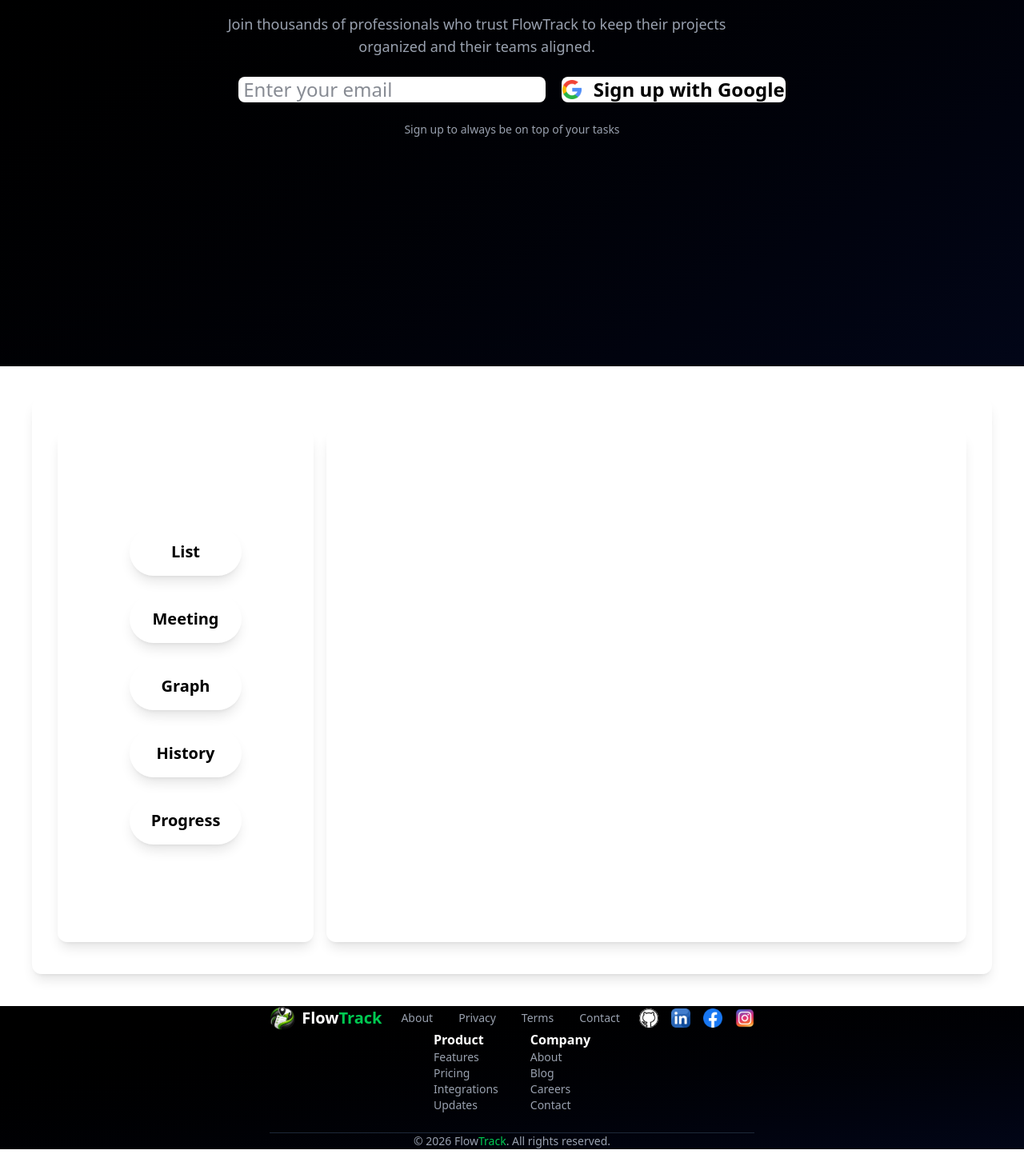
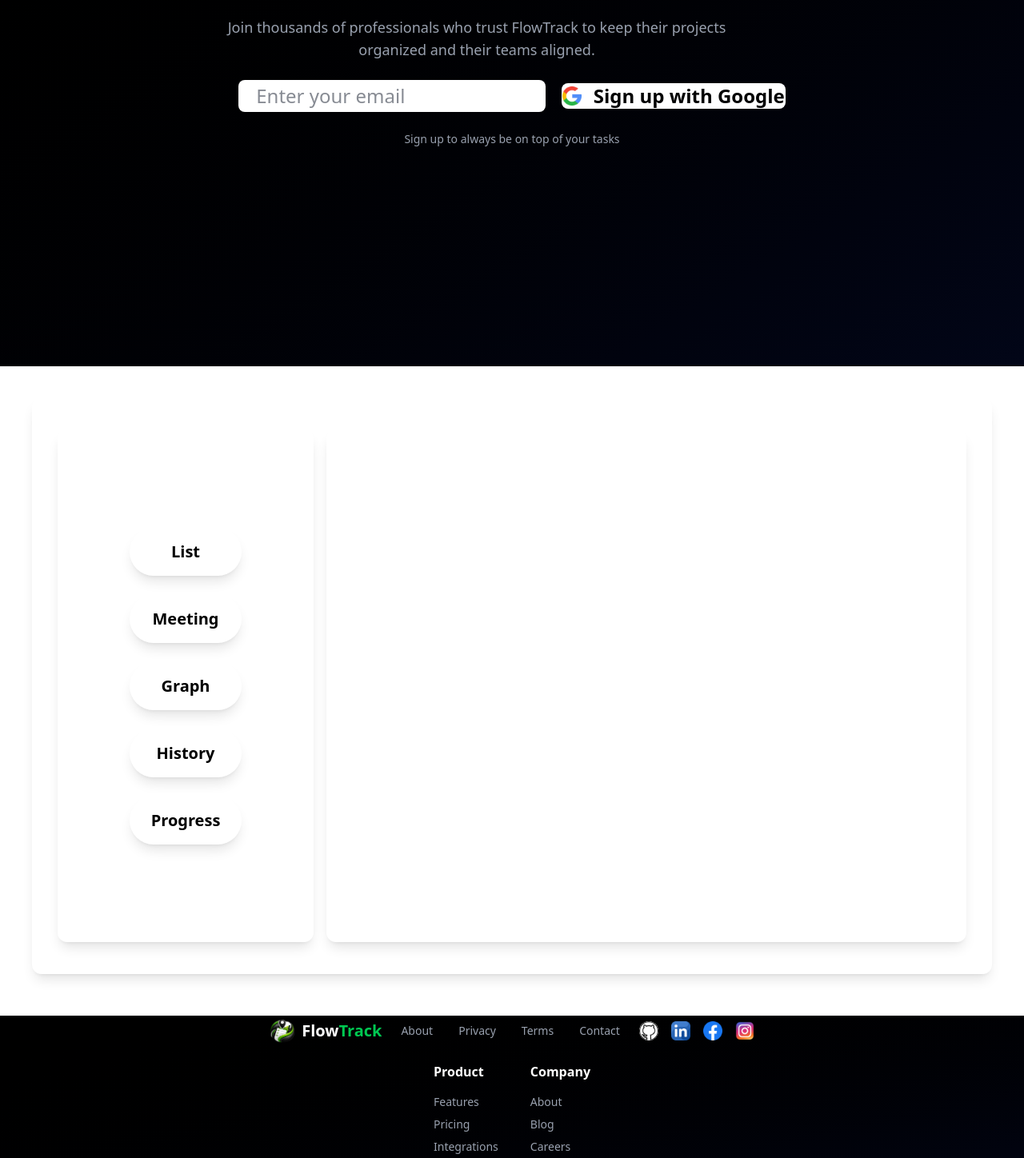
Before and after one commit to Samrat-Deula7/FlowTrack, a React (Vite) app in the folder Frontend/: page /landing in a window 1280 px wide. Shown: the part 1202-2650 px from the top of the page at 80% size. Built offline with nearby package versions, Linux system fonts and the light colour scheme.

Commit message:
fixing some issues

```diff
--- a/Frontend/src/LandingPageComponents/CTAsection.tsx
+++ b/Frontend/src/LandingPageComponents/CTAsection.tsx
@@ -20,15 +20,15 @@ const CTASection = () => {
     observer.observe(EmainInput);
   }
   return (
-    <div className="w-screen h-screen  flex justify-center items-center bg-gradient-to-br from-black to-slate-950 py-20 px-6 ">
+    <div className="w-screen h-screen  flex justify-center items-center bg-gradient-to-br from-black to-slate-950 py-10 px-6 ">
       <div className="max-w-4xl  text-center h-auto w-190 duration-200">
-        <h2 className="text-3xl md:text-5xl  font-bold text-white m-4">
+        <h2 className="text-3xl md:text-5xl  font-bold text-white ">
           Stay <span className="text-green-500 font-bold">ahead</span> of your{" "}
           <span className="text-green-500 font-bold">workflow</span>
         </h2>
         <br />
 
-        <p className="mt-10 text-gray-400 text-lg  max-w-2xl ">
+        <p className="mt-4 text-gray-400 text-lg  max-w-2xl ">
           Join thousands of professionals who trust FlowTrack to keep their
           projects organized and their teams aligned.
         </p>
@@ -39,7 +39,7 @@ const CTASection = () => {
             <input
               type="email"
               placeholder=" Enter your email"
-              className="w-full sm:w-96 px-8 py-6 rounded-lg text-gray-900 text-2xl bg-white focus:outline-none focus:ring-2 focus:ring-green-500 hide"
+              className="w-full sm:w-96 px-4 py-1 rounded-lg text-gray-900 text-2xl bg-white focus:outline-none focus:ring-2 focus:ring-green-500 hide"
               id="EmailInput"
             />
           </div>
--- a/Frontend/src/LandingPageComponents/Footer.tsx
+++ b/Frontend/src/LandingPageComponents/Footer.tsx
@@ -6,9 +6,9 @@ import Insta from "../assets/instagram.png"
 
 const Footer = () => {
   return (
-    <footer className=" bg-gradient-to-br from-black to-slate-950 text-gray-400 py-8 px-6 flex justify-center items-center">
+    <footer className=" bg-gradient-to-br from-black to-slate-950 text-gray-400 py-1 flex justify-center items-center ">
       <div className="max-w-7xl mx-auto">
-        <div className="flex flex-col md:flex-row justify-between items-center gap-6 mb-6">
+        <div className="flex flex-col md:flex-row justify-between items-center gap-6 mb-6 ">
           <div className="flex justify-center items-center gap-2 text-xl ">
             <img src={Logo} alt="logo" className="w-8" />
             <h1 className="text-white font-bold">
--- a/Frontend/src/LandingPageComponents/HeroSection.tsx
+++ b/Frontend/src/LandingPageComponents/HeroSection.tsx
@@ -27,7 +27,7 @@ function HeroSection() {
 
   return (
     <>
-      <div className=" mt-52 hidden xl:flex flex-col  w-full h-screen ">
+      <div className="  hidden xl:flex flex-col  w-full h-screen ">
         <h1 className="text-green-500 relative top-10 font-bold text-4xl md:text-6xl text-center ">
           Our <span className="text-white font-normal">Services</span>
         </h1>
--- a/Frontend/src/index.css
+++ b/Frontend/src/index.css
@@ -1,8 +1,5 @@
 @import "tailwindcss";
-*{
-  margin: 0px;
-  padding: 0px;
-}
+
 
 body{
   overflow-x: hidden;
```
